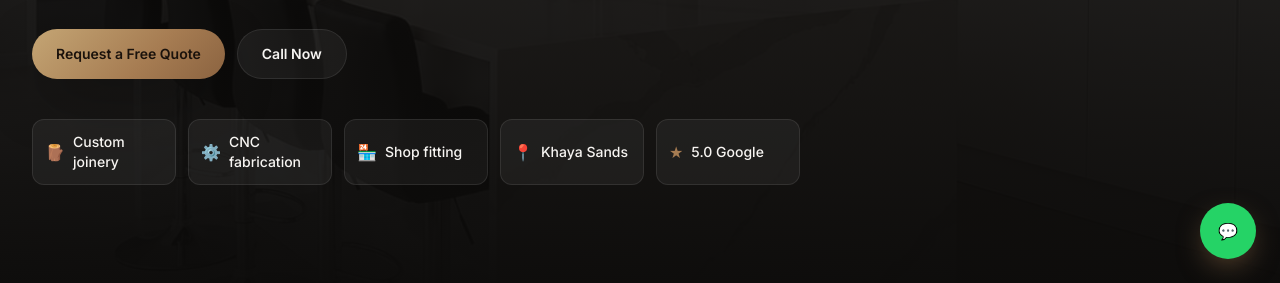
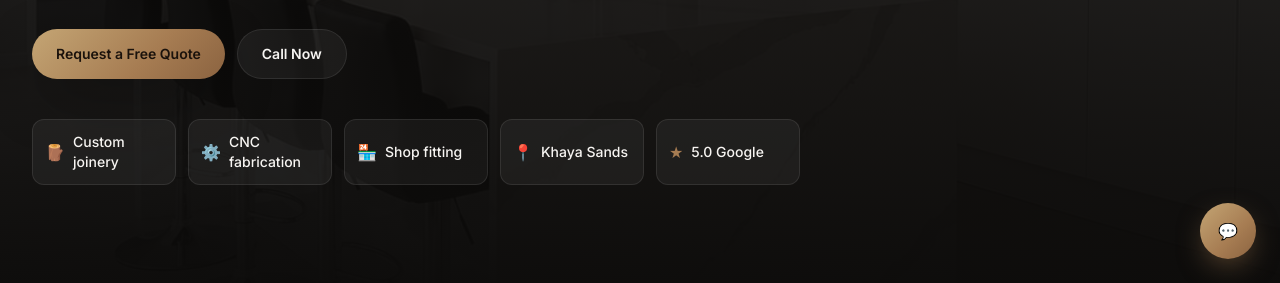
Before and after one commit to wavydigitalonline/WOOD-THINGS, a plain HTML site: page index.html in a window 1280 px wide. Shown: the part 517-800 px from the top of the page. Drawn offline with nearby package versions, Linux system fonts and the light colour scheme.

Commit message:
Add files via upload

```diff
--- a/index.html
+++ b/index.html
@@ -259,7 +259,7 @@
 
         <div class="work-category" data-category="set-builds">
           <div class="work-category-head">
-            <h3 class="work-category-title">Shopfitting, Set Builds &amp; Other</h3>
+            <h3 class="work-category-title">Set Builds &amp; Other</h3>
             <p class="work-category-sub">Shop fitting, sets, CNC and special builds</p>
           </div>
           <div class="carousel-wrap">
--- a/style.css
+++ b/style.css
@@ -609,8 +609,9 @@ textarea.form-input { resize: vertical; }
 }
 
 .whatsapp-fab {
-  background: #25D366 !important;
-  color: #fff !important;
+  background: linear-gradient(135deg, var(--primary-light), var(--primary) 60%, #8b6340) !important;
+  color: var(--primary-foreground) !important;
+  box-shadow: 0 10px 30px -8px rgba(166, 124, 82, 0.65);
 }
 
 /* =========================================================
```
